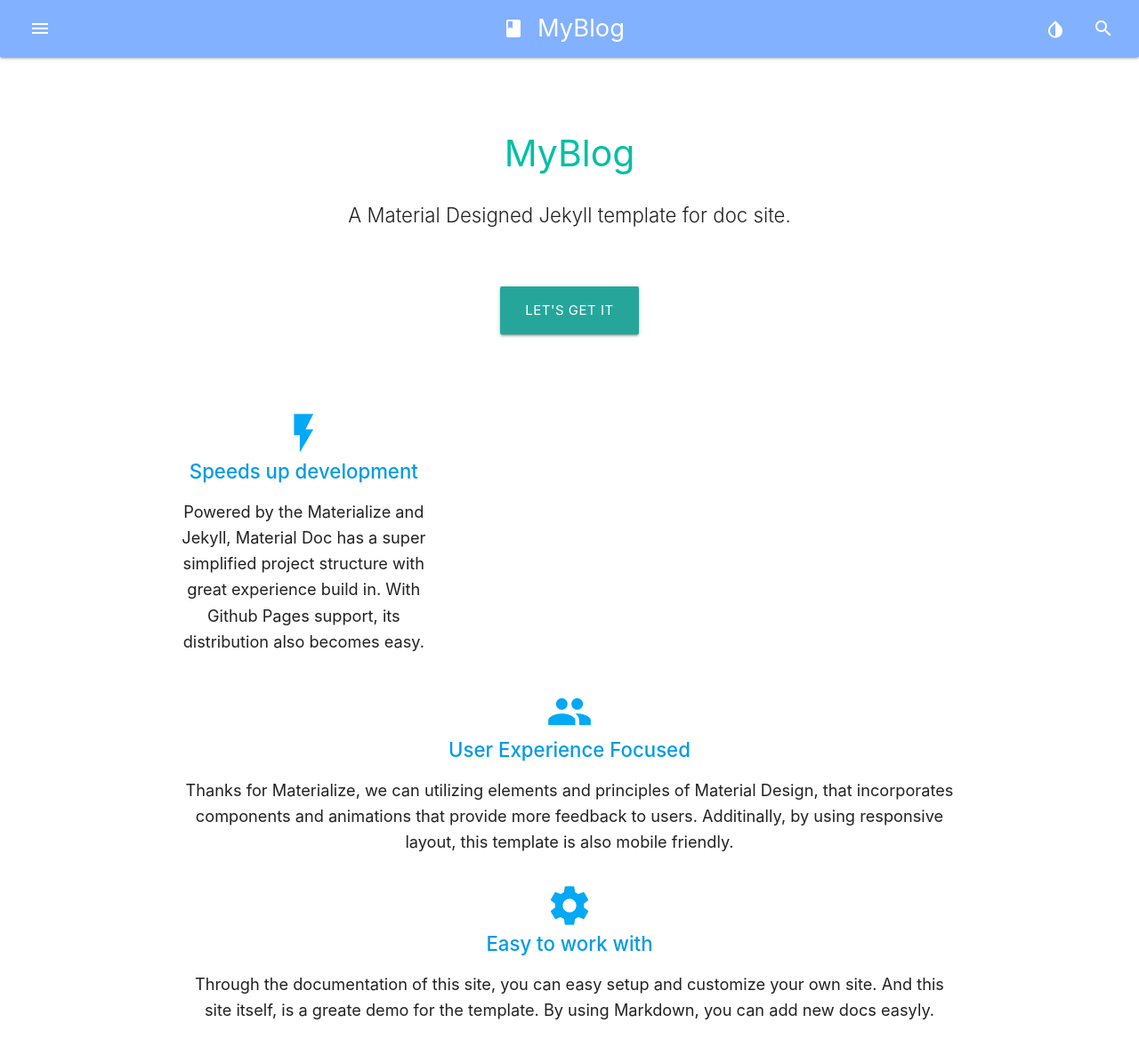
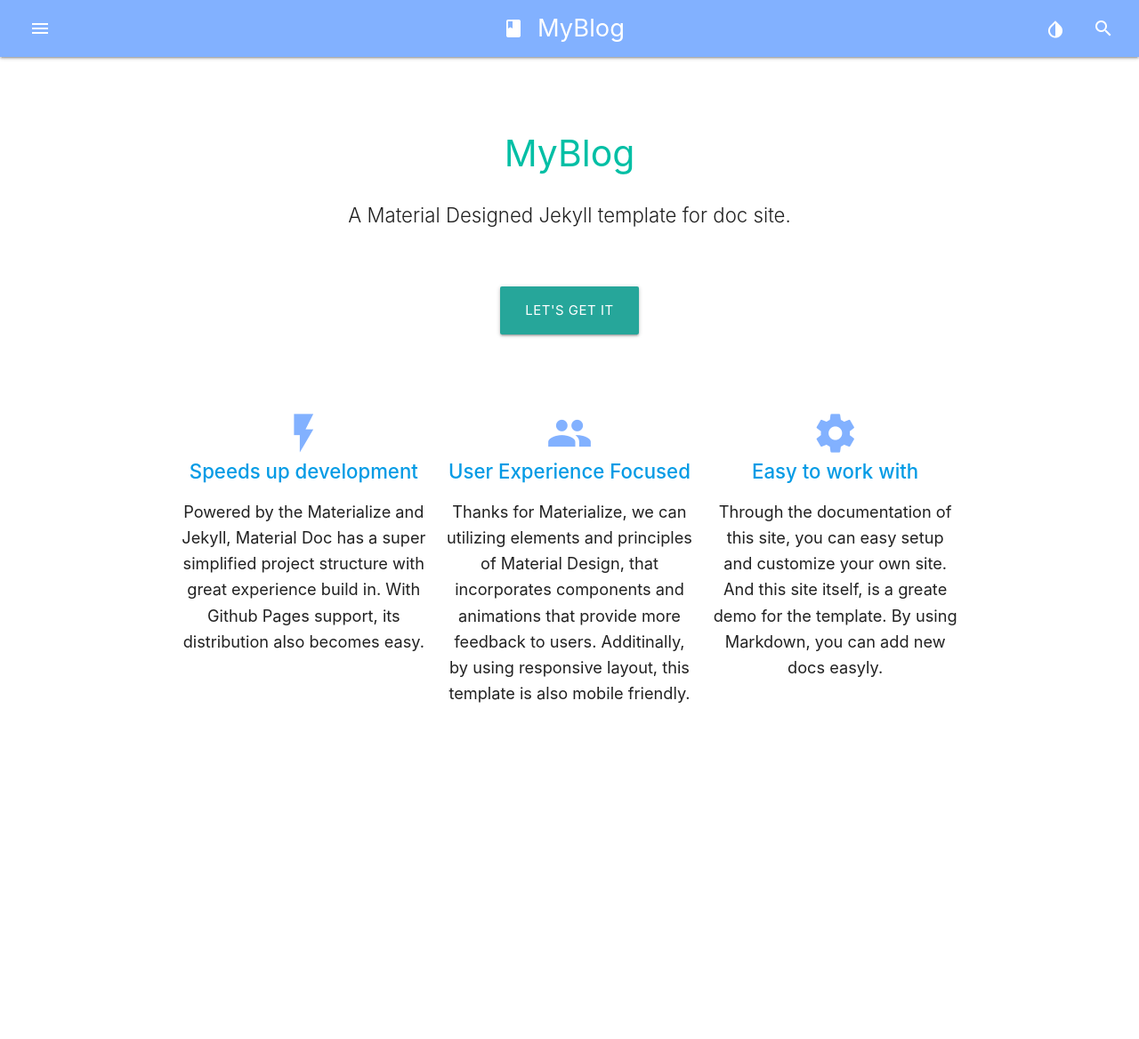
Before and after one commit to congeal/mini-material-doc, a Jekyll site: the page built from index.md, in a window 1280 px wide and 1168 px high. Shown: the whole window at 89% size. Built offline with Jekyll 4.4.1, drawn with Linux system fonts in a browser that asks for light colours; nearby versions of some CDN libraries.

Commit message:
Promotion grid layout 변경

```diff
--- a/_layouts/home.html
+++ b/_layouts/home.html
@@ -14,20 +14,17 @@ layout: default
   <br><br>
 </div>
 <div class="section" id="promotion">
-  <div class="row">
+  <div class="row grid">
     {% for promo in page.promos %}
-    <div class="col s12 m4 center icon-block">
-      <div class="light-blue-text">
+    <div class="col s12 m4 center cell">
       {% assign mdi_prefix = promo.icon | split: '-' %}
       {% if mdi_prefix[0] == 'mdi' %}
       <i class="material-icons mdi {{promo.icon}}"></i>
       {% else %}
       <i class="material-icons">{{promo.icon}}</i>
       {% endif %}
-      </div>
       <h4 class="promo-caption"><a href="{{promo.link}}">{{promo.caption}}</a></h4>
       <p class="flow-text">{{promo.content}}</p>
-      </div>
     </div>
     {% endfor %}
   </div>
--- a/assets/css/main.scss
+++ b/assets/css/main.scss
@@ -10,12 +10,18 @@
   vertical-align: middle;
 }
 
-.icon-block {
-  padding: 0 15px;
-  width: 100%;
+.grid {
+  display: flex;
+  flex-wrap: wrap;
+  align-content: flex-start;
 }
-.icon-block .material-icons {
+.row.grid .cell {
+  margin-left:0 ;
+}
+
+#promotion .material-icons {
 	font-size: 4rem;
+  color: var(--main-color);
 }
 
 .primary-text-color {
```
Lines whose indentation alone changed are shown as unchanged.
